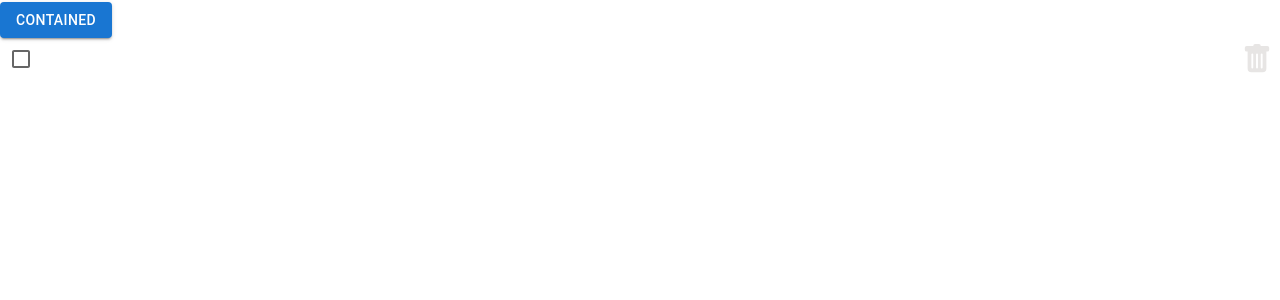
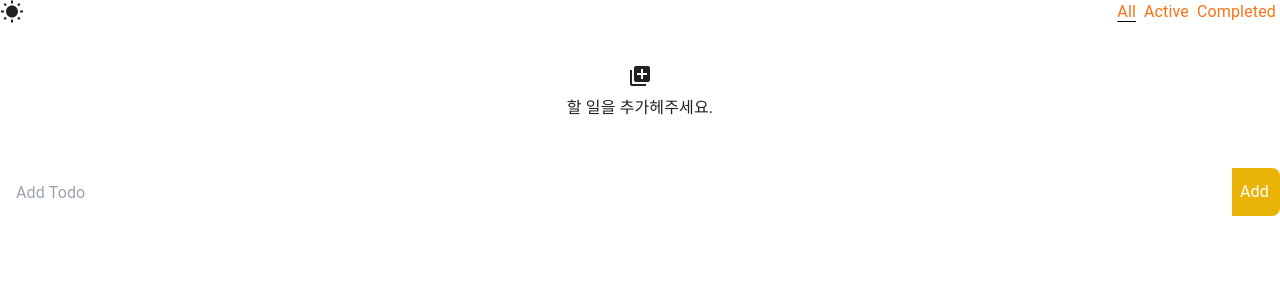
Before and after one commit to Funncy/next_study_todo_list, a Next.js app: page / in a window 1280 px wide. Shown: the top 300 px of the page. Built offline with nearby package versions, Linux system fonts and the light colour scheme.

Commit message:
[Implement] add Todo

```diff
--- a/package.json
+++ b/package.json
@@ -20,7 +20,8 @@
     "next": "12.3.1",
     "react": "18.2.0",
     "react-dom": "18.2.0",
-    "react-icons": "^4.6.0"
+    "react-icons": "^4.6.0",
+    "react-uuid": "^1.0.3"
   },
   "devDependencies": {
     "@babel/core": "^7.19.6",
--- a/pages/index.tsx
+++ b/pages/index.tsx
@@ -1,15 +1,41 @@
 import type { NextPage } from "next";
-import Head from "next/head";
 import Image from "next/image";
 import styles from "../styles/Home.module.css";
 import TodoItem from "../src/components/todo-item";
 import { Button } from "@mui/material";
+import Header from "src/components/header";
+import TodoList from "../src/components/todo-list";
+import InputBox from "../src/components/input-box";
+import { useState } from "react";
+import { todoModel } from "../src/model/todo";
+import uuid from "react-uuid";
 
 const Home: NextPage = () => {
+  const [todos, setTodos] = useState<todoModel[]>([]);
+
+  const addTodo = (title: string) => {
+    setTodos(
+      todos.concat([
+        {
+          id: uuid(),
+          title: title,
+          isDone: false,
+        },
+      ])
+    );
+  };
+
   return (
-    <div className="text-3xl text-stone-200 font-bold underline">
-      <Button variant="contained">Contained</Button>
-      <TodoItem />
+    <div>
+      <div>
+        <Header active={1} />
+        <TodoList todos={todos} />
+        <InputBox
+          onSubmit={(title: string) => {
+            addTodo(title);
+          }}
+        />
+      </div>
     </div>
   );
 };
--- a/src/components/input-box.tsx
+++ b/src/components/input-box.tsx
@@ -1,9 +1,17 @@
-import React from "react";
+import React, { MouseEventHandler, useState } from "react";
 
 interface IInputBoxProps {
   onSubmit: Function;
 }
 function InputBox({ onSubmit }: IInputBoxProps) {
+  const [title, setTitle] = useState("");
+
+  const handleOnSubmit = (e: React.MouseEvent<HTMLDivElement>) => {
+    e.preventDefault();
+    onSubmit(title);
+    setTitle("");
+  };
+
   return (
     <div className="flex border-solid border-1 rounded-lg h-12 items-center">
       <input
@@ -11,8 +19,15 @@ function InputBox({ onSubmit }: IInputBoxProps) {
         name="title"
         className="flex-1 h-12 pl-4"
         placeholder="Add Todo"
+        value={title}
+        onChange={(event) => {
+          setTitle(event.target.value);
+        }}
       />
-      <div className="w-12 text-white bg-yellow-500 rounded-r-lg px-2 my-auto  h-12 flex items-center">
+      <div
+        onClick={handleOnSubmit}
+        className="w-12 text-white bg-yellow-500 rounded-r-lg px-2 my-auto  h-12 flex items-center"
+      >
         <span>Add</span>
       </div>
     </div>
```
Also changed, not shown: 1 other file (tests, documents, lock files or other folders).
